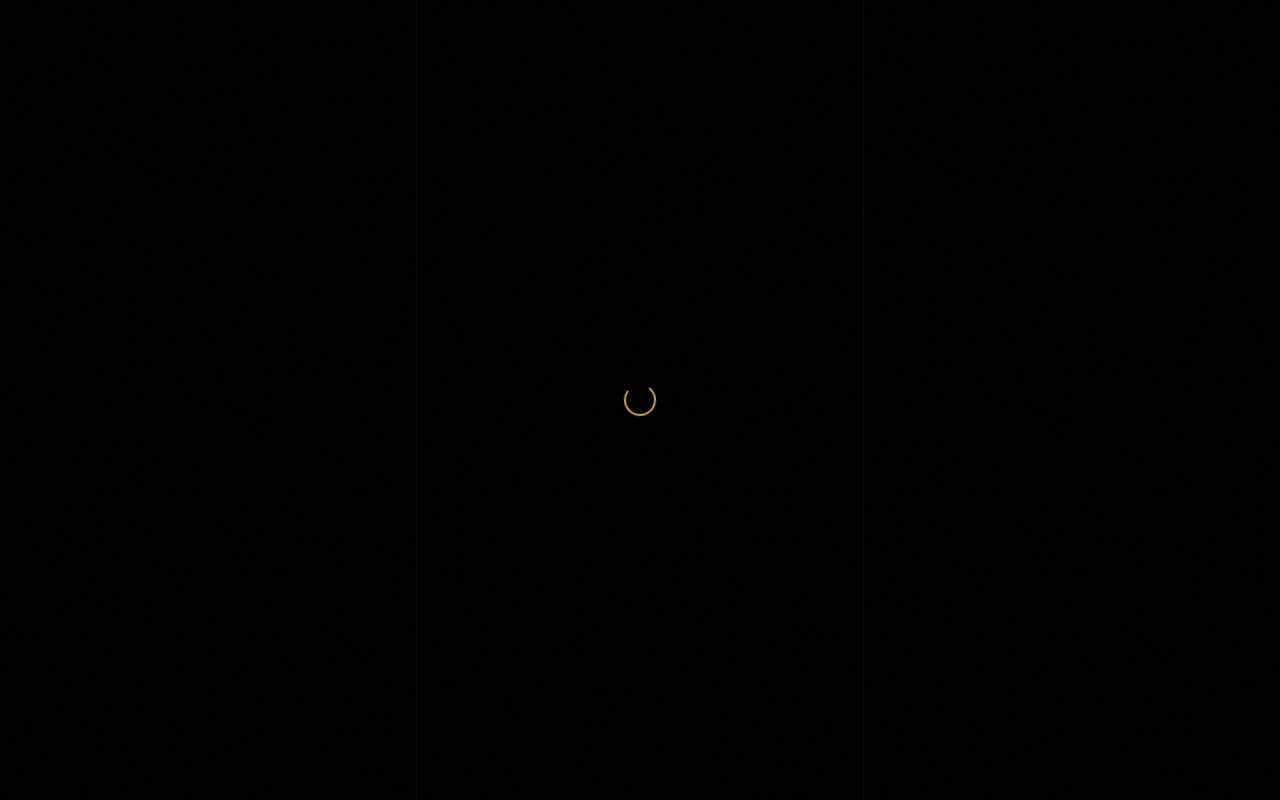
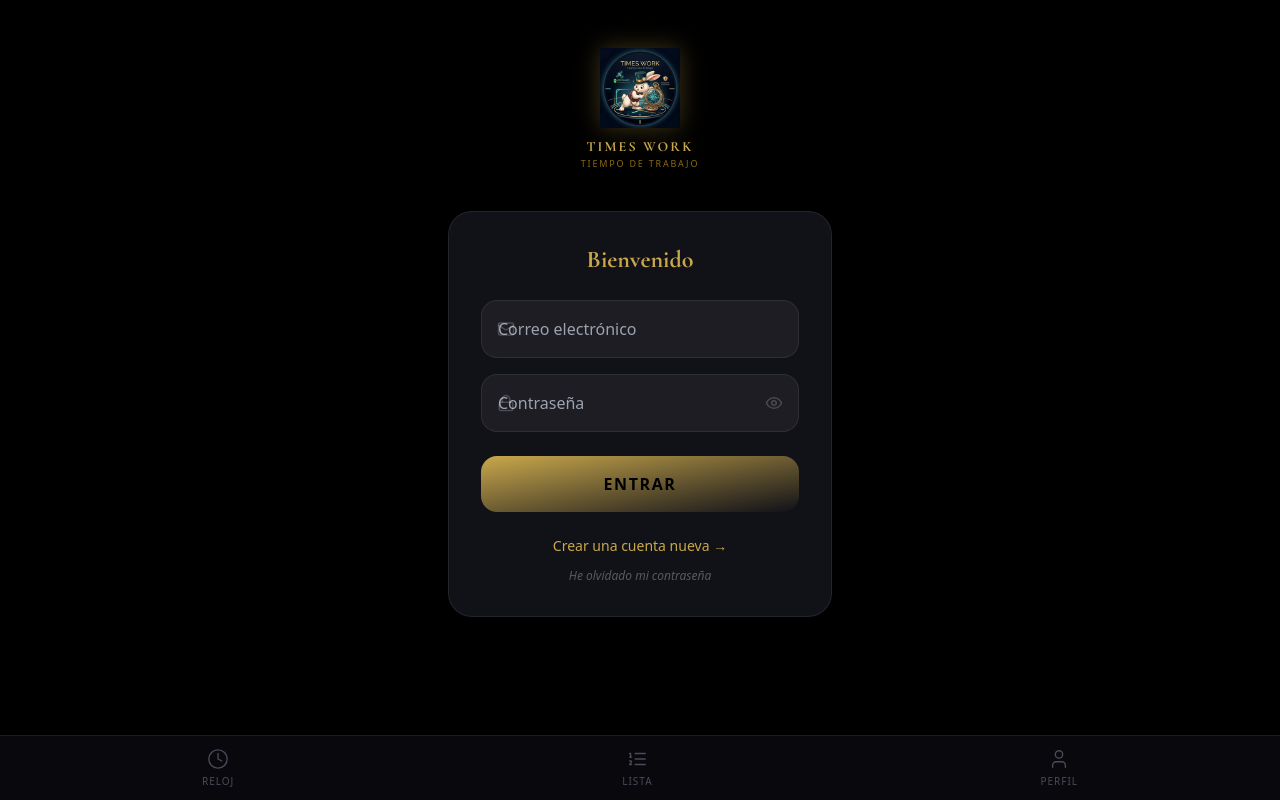
Before and after one commit to Lobo4640/times-work, a Next.js app: page / in a window 1280 px wide. Before the commit this address had no page. Built offline with nearby package versions, Linux system fonts and the light colour scheme.

Commit message:
Wrap body content with AuthGuard component

```diff
--- a/app/layout.tsx
+++ b/app/layout.tsx
@@ -1,5 +1,6 @@
 import type { Metadata, Viewport } from 'next'
 import './globals.css'
+import AuthGuard from '@/components/AuthGuard'
 
 export const metadata: Metadata = {
   title: 'Times Work · Tiempo de Trabajo',
@@ -16,11 +17,6 @@ export const metadata: Metadata = {
       { url: '/icon-512.png', sizes: '512x512', type: 'image/png' }
     ],
     apple: '/apple-touch-icon.png',
-  },
-  openGraph: {
-    title: 'Times Work · Tiempo de Trabajo',
-    description: 'Control de jornada con blindaje legal',
-    type: 'website',
   },
 }
 
@@ -39,20 +35,21 @@ export default function RootLayout({
 }) {
   return (
     <html lang="es" className="dark">
-      <body className="grain bg-black overflow-hidden h-screen font-sans">
-        <div className="flex flex-col h-screen max-w-md mx-auto relative shadow-2xl border-x border-white/5">
-          {children}
-        </div>
+      <body className="grain bg-black overflow-hidden h-screen font-sans antialiased">
+        {/* El AuthGuard envuelve TODO. Si no hay sesión, mostrará el Login automáticamente */}
+        <AuthGuard>
+          <div className="flex flex-col h-screen max-w-md mx-auto relative shadow-2xl border-x border-white/5 bg-black">
+            {children}
+          </div>
+        </AuthGuard>
 
-        {/* Registro del Service Worker simplificado */}
+        {/* Registro del Service Worker */}
         <script
           dangerouslySetInnerHTML={{
             __html: `
               if ('serviceWorker' in navigator) {
                 window.addEventListener('load', function() {
-                  navigator.serviceWorker.register('/sw.js').then(function(reg) {
-                    console.log('SW registrado');
-                  }).catch(function(err) {
+                  navigator.serviceWorker.register('/sw.js').catch(function(err) {
                     console.log('SW error:', err);
                   });
                 });
```
